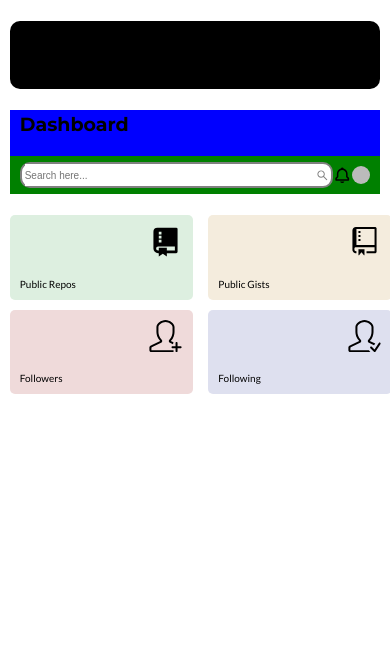
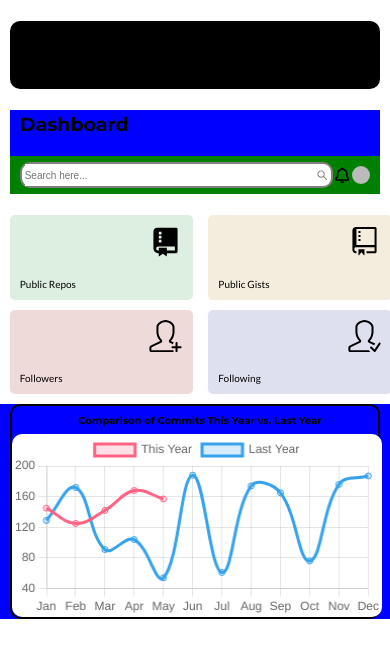
Before and after one commit to Priyajha7585/github-dashboard, a Next.js app: page / in a window 390 px wide. Shown: the top 658 px of the page. Built offline with nearby package versions, Linux system fonts and the light colour scheme; no server answers; sample sign-in values are in the browser's storage.

Commit message:
Made commit's two line graph responsive and created dummy data

```diff
--- a/src/components/Analytics/Analytics.jsx
+++ b/src/components/Analytics/Analytics.jsx
@@ -4,7 +4,7 @@ import Card from '../Card/Card'
 import {RiGitRepositoryFill} from 'react-icons/ri'
 import {VscRepo} from 'react-icons/vsc'
 import {SlUserFollow, SlUserFollowing} from 'react-icons/sl'
-import CoinsGraph from '../Graph/CoinsGraph'
+import CommitsGraph from '../Graph/CommitsGraph'
 import PieChart from '../PieChart/PieChart'
 import Repos from '../Repos/Repos'
 import githubApi from '@/fetchApi/githubApi'
@@ -20,10 +20,10 @@ const Analytics = () => {
         <Card title='Followers' value={data?.followers} component={<SlUserFollow/>} color='#EFDADA'/>
         <Card title='Following' value={data?.following} component={<SlUserFollowing/>} color='#DEE0EF'/>
       </div>
-      {/* <div className={styles.graph}>
-        <CoinsGraph />
+      <div className={styles.graph}>
+        <CommitsGraph />
       </div>
-      <div className={styles.pieChart}>
+      {/* <div className={styles.pieChart}>
         <PieChart/>
         <Repos />
       </div> */}
--- a/src/components/Graph/CoinsGraph.jsx
+++ /dev/null
@@ -1,80 +0,0 @@
-import React, { useState, useEffect } from 'react';
-import axios from 'axios';
-import Chart from 'chart.js/auto';
-import { Line } from 'react-chartjs-2';
-import styles from './CoinsGraph.module.css'
-
-function CoinsGraph() {
-  const [commitData, setCommitData] = useState({
-    thisYearCommits: [],
-    lastYearCommits: [],
-    labels: [],
-  });
-
-  useEffect(() => {
-    const username = 'priyajha7585';
-    const token = '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';
-    const headers = {
-      Authorization: `token ${token}`,
-    };
-
-    // Get this year's commits
-    axios
-      .get(`https://api.github.com/search/commits?q=author:${username}+committer-date:${new Date().getFullYear()}-01-01..${new Date().getFullYear()}-12-31`, { headers })
-      .then(response => {
-        const commitCountByWeek = response.data.items.reduce((acc, commit) => {
-          const week = new Date(commit.commit.committer.date).toLocaleDateString('en-US', { year: 'numeric', month: 'short', day: 'numeric' });
-          acc[week] = acc[week] ? acc[week] + 1 : 1;
-          return acc;
-        }, {});
-        const thisYearCommits = Object.values(commitCountByWeek);
-        setCommitData(prevState => ({ ...prevState, thisYearCommits }));
-      })
-      .catch(error => console.error(error));
-
-    // Get last year's commits
-    axios
-      .get(`https://api.github.com/search/commits?q=author:${username}+committer-date:${new Date().getFullYear() - 1}-01-01..${new Date().getFullYear() - 1}-12-31`, { headers })
-      .then(response => {
-        const commitCountByWeek = response.data.items.reduce((acc, commit) => {
-          const week = new Date(commit.commit.committer.date).toLocaleDateString('en-US', { year: 'numeric', month: 'short', day: 'numeric' });
-          acc[week] = acc[week] ? acc[week] + 1 : 1;
-          return acc;
-        }, {});
-        const lastYearCommits = Object.values(commitCountByWeek);
-        setCommitData(prevState => ({ ...prevState, lastYearCommits }));
-      })
-      .catch(error => console.error(error));
-  }, []);
-
-  return (
-    <div className={styles.main}>
-      <h2>Comparison of Commits This Year vs. Last Year</h2>
-      <Line className={styles.graph}
-        data={{
-          labels: Object.keys(commitData.thisYearCommits),
-          datasets: [
-            {
-              label: 'This Year',
-              data: commitData.thisYearCommits,
-              borderColor: 'rgb(255, 99, 132)',
-              backgroundColor: 'rgba(255, 99, 132, 0.2)',
-              fill: false,
-              tension:0.4
-            },
-            {
-              label: 'Last Year',
-              data: commitData.lastYearCommits,
-              borderColor: 'rgb(54, 162, 235)',
-              backgroundColor: 'rgba(54, 162, 235, 0.2)',
-              fill: false,
-              tension:0.4
-            },
-          ],
-        }}
-      />
-    </div>
-  );
-}
-
-export default CoinsGraph;
--- a/src/components/Graph/CoinsGraph.module.css
+++ /dev/null
@@ -1,32 +0,0 @@
-
-.main{
-    /* height: 359px; */
-    width: 75vw;
-    /* margin-left: 2vw;
-    margin-right: 2.5vw; */
-    border: 2px solid black;
-    border-radius: 10px;
-}
-.graph{
-    height: 359px;
-    /* width: 75vw; */
-    background-color: white;
-
-}
-
-@media only screen and (max-width: 767px) {
-    .main{
-        /* height: 260px; */
-        width: 95vw;
-        margin-left: 2.5vh;
-    margin-right: 2.5vh;
-    }
-    .graph {
-        min-width: 95vw;
-    }
-  }
-  @media only screen and (max-width: 767px) {
-    /* .main{
-        height: 125px;
-    } */
-  }
--- /dev/null
+++ b/src/components/Graph/CommitsGraph.jsx
@@ -0,0 +1,62 @@
+import React, { useState, useEffect } from 'react';
+import Chart from 'chart.js/auto';
+import { Line } from 'react-chartjs-2';
+import styles from './CommitsGraph.module.css';
+
+function CommitsGraph() {
+  const [commitData, setCommitData] = useState({
+    thisYearCommits: [],
+    lastYearCommits: [],
+    labels: [],
+  });
+
+  useEffect(() => {
+    // Generate random commit data for last year
+    const lastYearCommits = [];
+    for (let i = 1; i <= 12; i++) {
+      const commits = Math.floor(Math.random() * 151) + 50;
+      lastYearCommits.push(commits);
+    }
+    setCommitData(prevState => ({ ...prevState, lastYearCommits }));
+
+    // Generate random commit data for this year
+    const thisYearCommits = [];
+    for (let i = 1; i <= 5; i++) {
+      const commits = Math.floor(Math.random() * 151) + 50;
+      thisYearCommits.push(commits);
+    }
+    setCommitData(prevState => ({ ...prevState, thisYearCommits }));
+  }, []);
+
+  return (
+    <div className={styles.main}>
+      <h2 className={styles.title}>Comparison of Commits This Year vs. Last Year</h2>
+      <Line
+        className={styles.graph}
+        data={{
+          labels: ['Jan', 'Feb', 'Mar', 'Apr', 'May', 'Jun', 'Jul', 'Aug', 'Sep', 'Oct', 'Nov', 'Dec'],
+          datasets: [
+            {
+              label: 'This Year',
+              data: commitData.thisYearCommits,
+              borderColor: 'rgb(255, 99, 132)',
+              backgroundColor: 'rgba(255, 99, 132, 0.2)',
+              fill: false,
+              tension: 0.4,
+            },
+            {
+              label: 'Last Year',
+              data: commitData.lastYearCommits,
+              borderColor: 'rgb(54, 162, 235)',
+              backgroundColor: 'rgba(54, 162, 235, 0.2)',
+              fill: false,
+              tension: 0.4,
+            },
+          ],
+        }}
+      />
+    </div>
+  );
+}
+
+export default CommitsGraph;
--- /dev/null
+++ b/src/components/Graph/CommitsGraph.module.css
@@ -0,0 +1,44 @@
+
+.main{
+    width: 75vw;
+    margin-left: 2vw;
+    margin-right: 2.5vw;
+    border: 2px solid black;
+    border-radius: 10px;
+}
+.graph{
+    background-color: white;
+    border-radius: 10px;
+}
+
+.title{
+    padding-left: 10px;
+    margin-top: 2vw;
+    margin-bottom: 2vw;
+    font-family: 'Montserrat';
+    font-style: normal;
+    font-weight: 700;
+    font-size: 18px;
+    /* line-height: 22px; */
+    color: #000000;
+    text-align: center;
+}
+
+@media only screen and (max-width: 767px) {
+    .main{
+        width: 95vw;
+        margin-left: 2.5vh;
+        margin-right: 2.5vh;
+    }
+    .graph {
+        min-width: 95vw;
+    }
+    .title{
+        font-size: 10px;
+    }
+  }
+  @media only screen and (max-width: 767px) {
+    /* .main{
+        height: 125px;
+    } */
+  }
```
Also changed, not shown: src/fetchApi/githubCommitData.js (added, +53 -0 lines).
